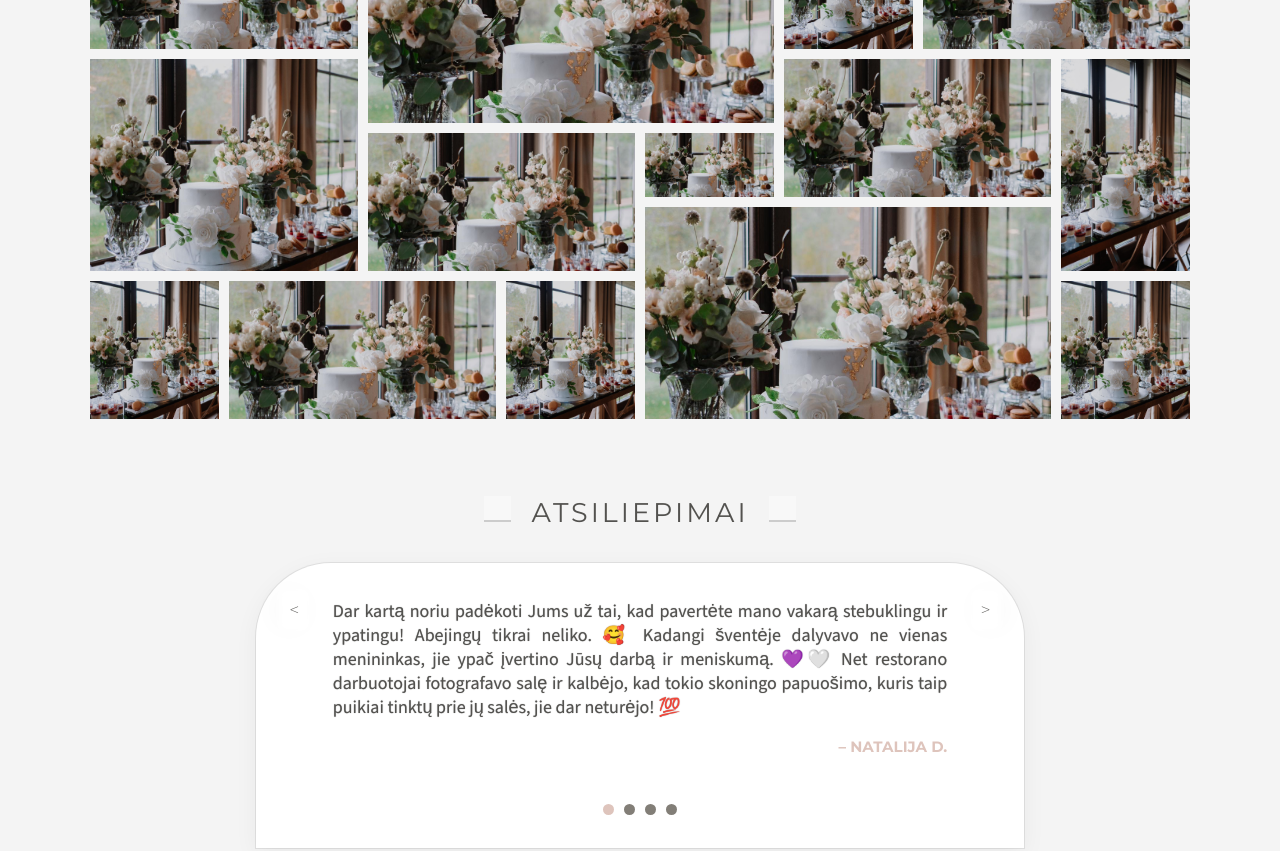
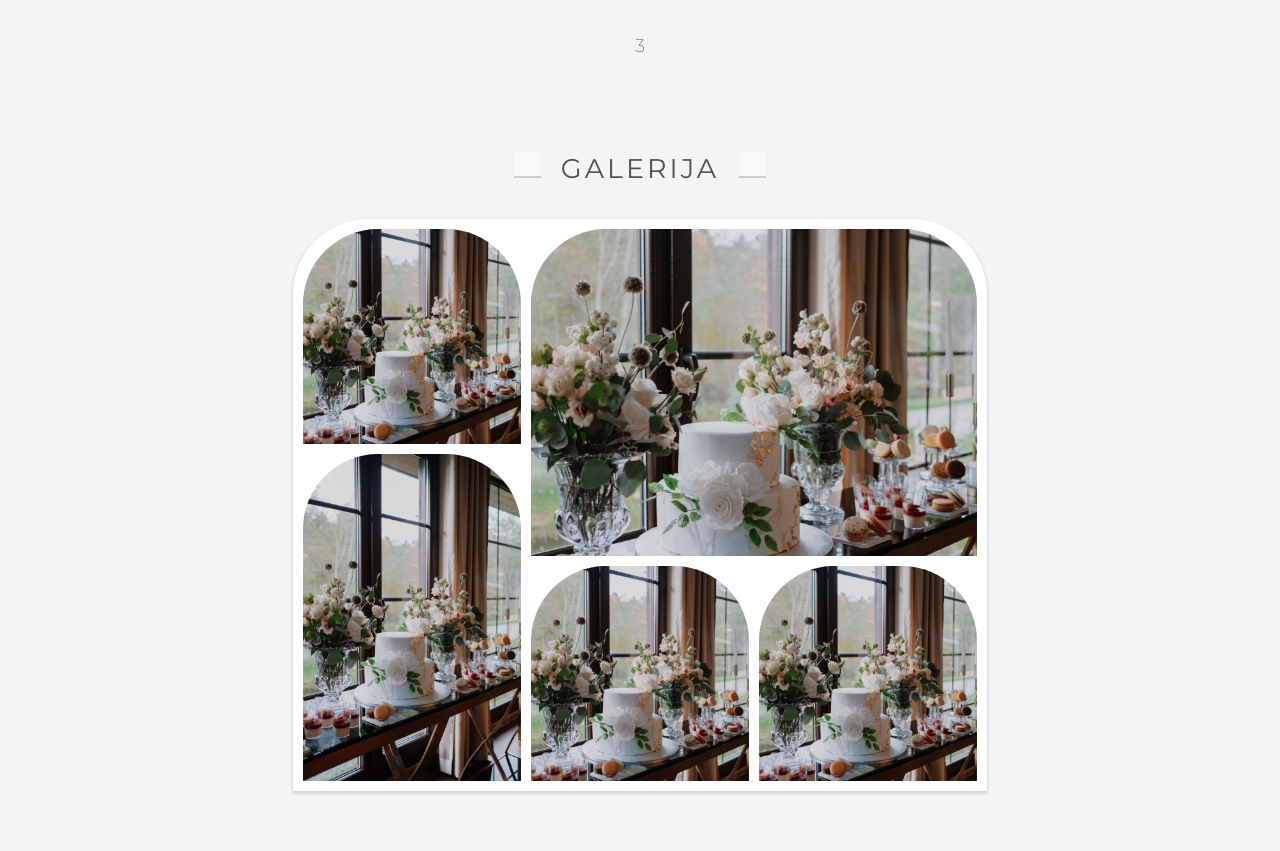
Before and after one commit to VikViku/fioristori, a React (Create React App) app: page / in a window 1280 px wide. Shown: the part 2820-3671 px from the top of the page. Built offline with nearby package versions, Linux system fonts and the light colour scheme; a web font is replaced by a local one.

Commit message:
testimonials ir galerija update

```diff
--- a/src/components/Testimonial/Testimonial.component.jsx
+++ b/src/components/Testimonial/Testimonial.component.jsx
@@ -7,7 +7,7 @@ const Testimonial = (props) => {
   const { testimonialData } = props;
   const refFeedbackParentDiv = useRef(null);
   const refButtonsParentDiv = useRef(null);
-  const timeoutRef = useRef(null);
+  // const timeoutRef = useRef(null);
   const leftRef = useRef(0);
   const rightRef = useRef(0);
   const [delay, setDelay] = useState(100);
@@ -86,7 +86,7 @@ const Testimonial = (props) => {
         ref={refFeedbackParentDiv}
         className={styles["section-three-sub-div-one"]}
       >
-        <div className={`${styles["quotes-img-left"]}`}
+        <div className={`${styles["quotes-img"]} ${styles["quotes-img-left"]}`}
         onClick={previous}>
           <span></span>
         </div>
@@ -101,7 +101,7 @@ const Testimonial = (props) => {
             </div>
           );
         })}
-        <div className={`${styles["quotes-img-right"]}`}
+        <div className={`${styles["quotes-img"]} ${styles["quotes-img-right"]}`}
         onClick={next}>
           <span></span>
         </div>
--- a/src/components/Testimonial/Testimonial.module.css
+++ b/src/components/Testimonial/Testimonial.module.css
@@ -4,39 +4,12 @@
     justify-items: center;
     row-gap: 1rem;
     max-width: 60%;
-    /* background-color: rgb(250, 251, 253); */
-    /* box-shadow: 0 1px 2px rgba(0, 0, 0, 0.1); */
-    border-radius: 75px 75px 0 0;
-    box-shadow: rgba(0, 0, 0, 0.05) 0px 6px 24px 0px, rgba(0, 0, 0, 0.08) 0px 0px 0px 1px;
-    background-color: #ffffff;
   }
 
-  .quotes-img-right {
-    /* justify-self: end; */
-    /* // background-image: url(../../assets/left.png); */
-    /* margin-right: 20px; */
-
-    right: -20px;
-
-  }
-
-  .quotes-img-right span {
-    box-shadow: 0 0 10px 10px #ffffff, 5px 0 30px 0px #e1e1e1;
-  }
   .quotes-img-right span:before {
     content: '>';
   }
 
-  .quotes-img-left {
-    /* // background-image: url(../../assets/right.png); */
-    /* margin-left: 20px; */
-
-    left: -20px;
-  }
-
-  .quotes-img-left span {
-    box-shadow: 0 0 10px 10px #ffffff, -5px 0 30px 0px #e1e1e1;
-  }
   .quotes-img-left span:before {
     content: '<';
   }
@@ -44,25 +17,31 @@
   .section-three-sub-div-one {
     display: grid;
     grid-template-columns: 10% 1fr 10%;
-    justify-content: center;
-    text-align: center;
-    margin-top: 2rem;
+    justify-items: center;
+    align-items: center;
   }
 
   .main-quotes-div {
-    /* width: 1110px; */
     transition: 1s;
     grid-column: 2 / 3;
     grid-row: 1 / 2;
+    border-radius: 75px 75px 0 0;
+    box-shadow: rgba(0, 0, 0, 0.05) 0px 6px 24px 0px, rgba(0, 0, 0, 0.08) 0px 0px 0px 1px;
+    background-color: #ffffff;
+    padding: 1.5rem;
   }
-/*
+
   .quotes-img {
-    background-size: cover;
-    background-repeat: no-repeat;
-    background-position: center;
+    background-color: #fff;
+    box-shadow: 0 0 10px 10px #ffffff, 5px 0 30px 0px #e1e1e1;
+    -moz-box-shadow: 0 0 10px 10px #ffffff, 5px 0 30px 0px #e1e1e1;
+    -webkit-box-shadow: 0 0 10px 10px #ffffff, 5px 0 30px 0px #e1e1e1;
+    -o-box-shadow: 0 0 10px 10px #ffffff, 5px 0 30px 0px #e1e1e1;
     width: 25px;
-    height: 23px;
-  } */
+    height: 25px;
+    border-radius: 100px;
+    cursor: pointer;
+  }
 
   /* ------------------ */
   .para {
--- a/src/layouts/footer/footer.component.jsx
+++ b/src/layouts/footer/footer.component.jsx
@@ -13,7 +13,7 @@ const Footer = () => (
         </Link>
 
         <div className="footer__social">
-            <h3>Sekite:</h3>
+            <h3>Sekite</h3>
             <a href="https://www.facebook.com/FioriStori" target="_blank" rel="noreferrer"><FontAwesomeIcon icon={faFacebook} size="2x" className="fa-icon" /></a>
             <a href="https://www.instagram.com/fioristori" target="_blank" rel="noreferrer"><FontAwesomeIcon icon={faInstagram} size="2x" className="fa-icon" /></a>
         </div>
--- a/src/pages/Home/Homepage.component.jsx
+++ b/src/pages/Home/Homepage.component.jsx
@@ -79,12 +79,12 @@ const HomePage = () => (
             <div className="galerija__item galerija__item--2">
                 <img src={paslaugos1} alt="2"/>
             </div>
-            <div className="galerija__item galerija__item--3">
+            {/* <div className="galerija__item galerija__item--3">
                 <img src={paslaugos1} alt="3"/>
             </div>
             <div className="galerija__item galerija__item--4">
                 <img src={paslaugos1} alt="4"/>
-            </div>
+            </div> */}
             <div className="galerija__item galerija__item--5">
                 <img src={paslaugos1} alt="5"/>
             </div>
@@ -94,7 +94,7 @@ const HomePage = () => (
             <div className="galerija__item galerija__item--7">
                 <img src={paslaugos1} alt="7"/>
             </div>
-            <div className="galerija__item galerija__item--8">
+            {/* <div className="galerija__item galerija__item--8">
                 <img src={paslaugos1} alt="8"/>
             </div>
             <div className="galerija__item galerija__item--9">
@@ -114,7 +114,7 @@ const HomePage = () => (
             </div>
             <div className="galerija__item galerija__item--14">
                 <img src={paslaugos1} alt="14"/>
-            </div>
+            </div>*/}
 
 
         </section>
--- a/src/pages/Home/Homepage.style.scss
+++ b/src/pages/Home/Homepage.style.scss
@@ -52,7 +52,7 @@ section {
     display: grid;
     grid-template-columns: repeat(auto-fit, minmax(220px, 1fr));
     gap: 1rem;
-    width: 80%;
+    width: 50%;
 
     div {
         position: relative;
@@ -161,16 +161,24 @@ section {
 }
 
 .galerija {
-    padding: 10px;
+    padding: 10px 10px 10px 10px;
     max-width: 1100px;
+    // width: 60%;
     margin: 0 auto;
     display: grid;
     grid-gap: 10px;
-    grid-template-columns: repeat(8, 1fr);
-    grid-template-rows: repeat(7, 5vw);
+    grid-template-columns: repeat(6, 1fr);
+    grid-template-rows: repeat(5, 8vw);
+
+    box-shadow: rgba(0, 0, 0, 0.18) 0px 2px 4px;
+    border-radius:75px 75px 0 0;
+    background-color: #fff;
 
 
     &__item {
+        img {
+            border-radius:75px 75px 0 0;
+        }
         &--1 {
             grid-row: 1 / span 2;
             grid-column: 1 / span 2;
@@ -178,7 +186,7 @@ section {
 
         &--2 {
             grid-row: 1 / span 3;
-            grid-column: 3 / span 3;
+            grid-column: 3 / span 4;
         }
         &--3 {
             grid-row: 1 / span 2;
@@ -200,8 +208,8 @@ section {
             grid-column: 3 / 5;
         }
         &--7 {
-            grid-row: 4 / 5;
-            grid-column: 5 / 6;
+            grid-row: 4 / 6;
+            grid-column: 5 / 7;
         }
 
         &--8 {
```
